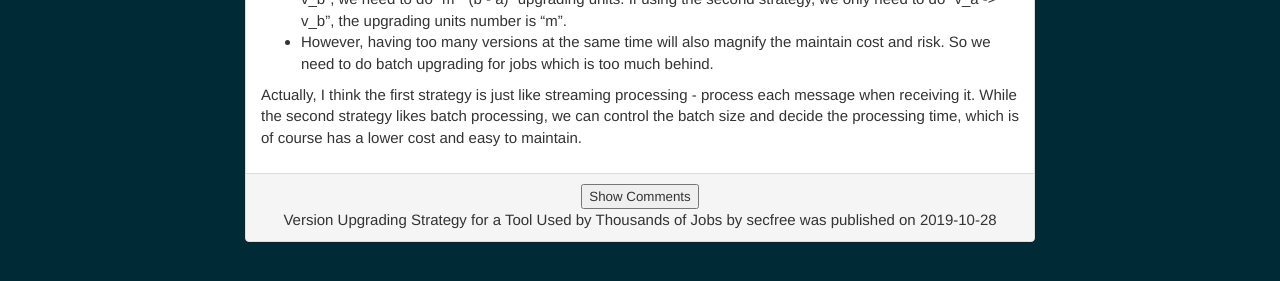
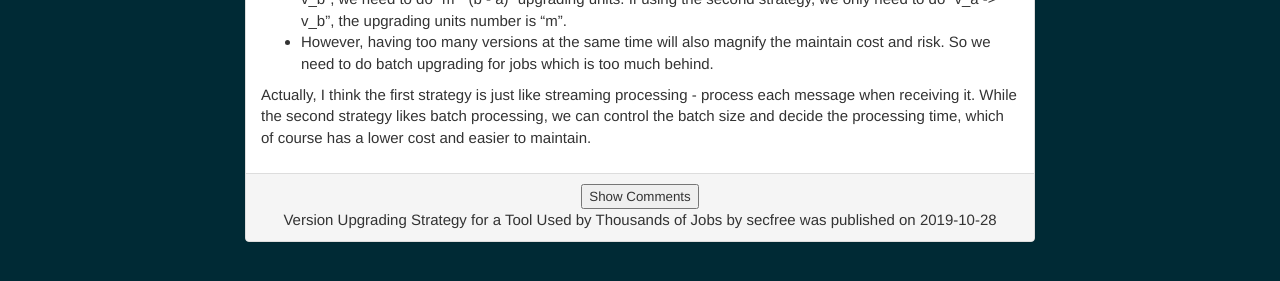
Before and after one commit to secfree/secfree.github.io, a Jekyll site: the page built from _posts/2019-10-28-verion-upgrade-strategy-for-tool-thousands-jobs.md, in a window 1280 px wide. Shown: the part 390-671 px from the top of the page. Built offline with Jekyll 4.4.1, drawn with Linux system fonts in a browser that asks for light colours; nearby versions of some CDN libraries.

Commit message:
Fix typo

```diff
--- a/_posts/2019-10-28-verion-upgrade-strategy-for-tool-thousands-jobs.md
+++ b/_posts/2019-10-28-verion-upgrade-strategy-for-tool-thousands-jobs.md
@@ -19,4 +19,4 @@ Finally, we dicided to use the second strategy, below are the reasons:
 - The cost of the first strategy is too high. For example, if we upgrade "m" jobs with "v_a -> v_a+1 -> ... -> v_b", we need to do "m * (b - a)" upgrading units. If using the second strategy, we only need to do "v_a -> v_b", the upgrading units number is "m".
 - However, having too many versions at the same time will also magnify the maintain cost and risk. So we need to do batch upgrading for jobs which is too much behind.
 
-Actually, I think the first strategy is just like streaming processing - process each message when receiving it. While the second strategy likes batch processing, we can control the batch size and decide the processing time, which is of course has a lower cost and easy to maintain.
+Actually, I think the first strategy is just like streaming processing - process each message when receiving it. While the second strategy likes batch processing, we can control the batch size and decide the processing time, which of course has a lower cost and easier to maintain.
```
